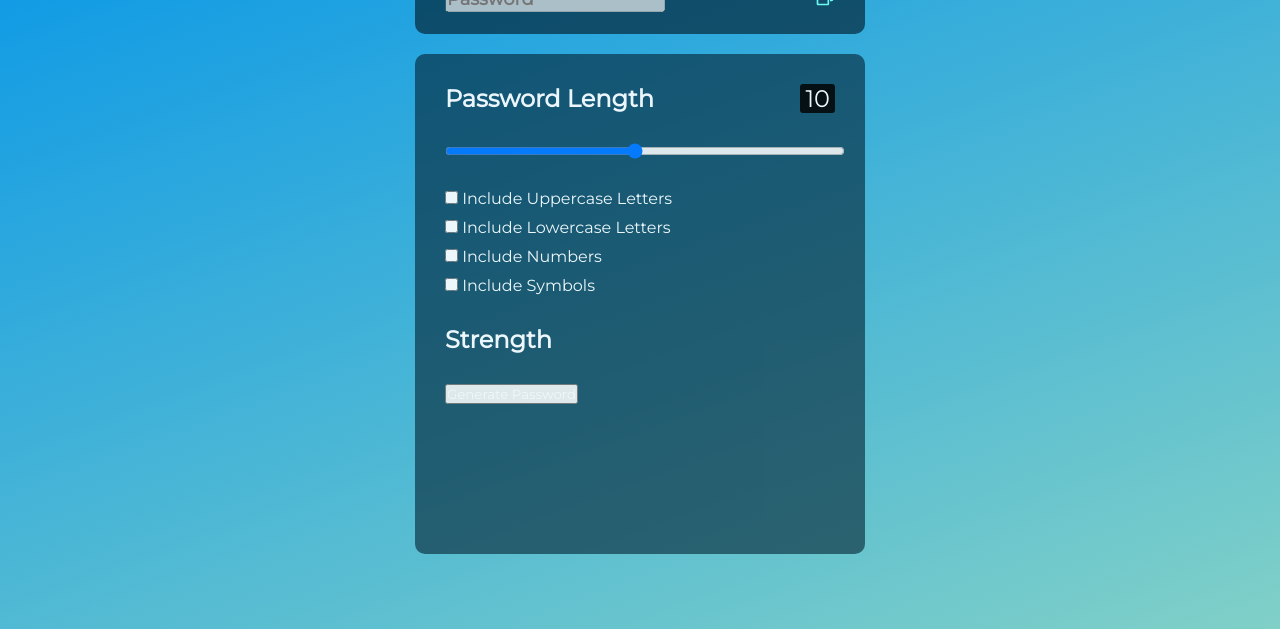
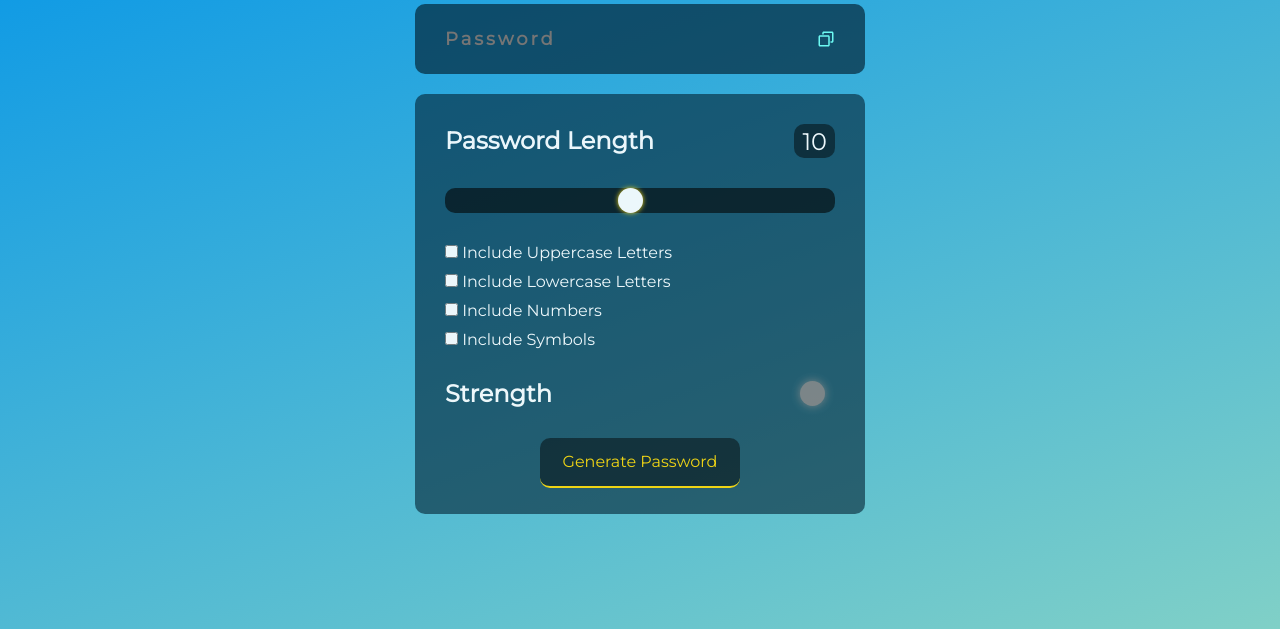
Before and after one commit to Uttam8448/PasswordGenerator, a plain HTML site: page index.html in a window 1280 px wide. Shown: the part 171-800 px from the top of the page. Drawn offline with Linux system fonts and the light colour scheme.

Commit message:
Update styles.css

```diff
--- a/styles.css
+++ b/styles.css
@@ -22,6 +22,10 @@ h1{
 .copyButton{
     border: 0;
     background-color:#03203100;
+    display: flex;
+    flex-direction: column;
+    justify-content: center;
+    align-items:end;
 }
 .card{
     /* background-color: aliceblue; */
@@ -40,20 +44,24 @@ h1{
     padding: 30px;
 }
 img{
-    width:20px;
+    width:18px;
     cursor: pointer;
 }
 .pass{
     font-size: large;
     font-weight: bold;
     color: rgba(255, 217, 0, 0.87);
+    background-color: #03203100;
+    border: 0px;
+    letter-spacing: 3px;
+
 }
 .options{
     width: 450px;
     background-color:#032031a9;
     border-radius: 10px;
     opacity: 0.9;
-    height: 500px;
+    height: 420px;
     padding: 30px;
     display: flex;
     flex-direction: column;
@@ -68,24 +76,45 @@ img{
 .lengthContent{
     display: flex;
     justify-content: space-between;
+    align-items: center;
 }
 .number{
     font-size: x-large;
-    background-color: black;
+    background-color: rgba(0, 0, 0, 0.567);
     color:white;
-    padding-left: 5px;
-    padding-right: 5px;
+    padding-left: 8px;
+    padding-right: 8px;
+    padding-top: 3px;
+    padding-bottom: 2px;
+    border-radius: 10px;
+}
+input[type=range] {
+    -webkit-appearance: none;
+    background: rgba(0, 0, 0, 0.709); /* Otherwise white in Chrome */
+    border-radius: 10px;
+    color: gold;
+  }
+  .slider::-webkit-slider-thumb {
+    -webkit-appearance: none; /* Override default look */
+    appearance: none;
+    width: 25px; /* Set a specific slider handle width */
+    height: 25px; /* Slider handle height */
+    border-radius: 50%;
+    box-shadow: 0 0 5px gold;
+    background: white;
+    cursor: pointer; /* Cursor on hover */
+  }
 
-    border-radius: 3px;
-}
+
 /* .sliderDiv{
     height: 40px;
     text-align: center;
     border-radius: 10px;
 } */
 .slider{
+    color: gold;
+    width: 390px;
 
-    width: 400px;
 }
 .checkBox{
     display: flex;
@@ -93,14 +122,46 @@ img{
     align-items: flex-start;
     gap: 10px;
 }
+.checkboxclass{
+    color: rgba(0, 0, 0, 0.567);
+}
 input{
+    cursor: pointer;
+}
+label{
     cursor: pointer;
 }
 .strengthCircle{
     border-radius: 50%;
     background-color:black;
+    width: 25px;
+    height: 25px;
+    margin-right: 10px;
+    background-color: gray;
+    box-shadow:0 0 10px gray;
 }
 .strength{
     display: flex;
-
+    justify-content: space-between;
+    align-items: center;
 }
+.generateButton{
+    width: 200px;
+    height: 50px;
+    background-color: rgba(0, 0, 0, 0.567);
+    border: 0px;
+    border-bottom:gold solid 2px;
+    font-size: medium;
+    cursor: pointer;
+    color: gold;
+    border-radius: 10px;
+    transition:border 0.2s;
+}
+.generateDiv{
+    text-align: center;
+}
+.active{
+    font-size: x-small;
+    color: greenyellow;
+    border-radius: 50% ;
+}
```
